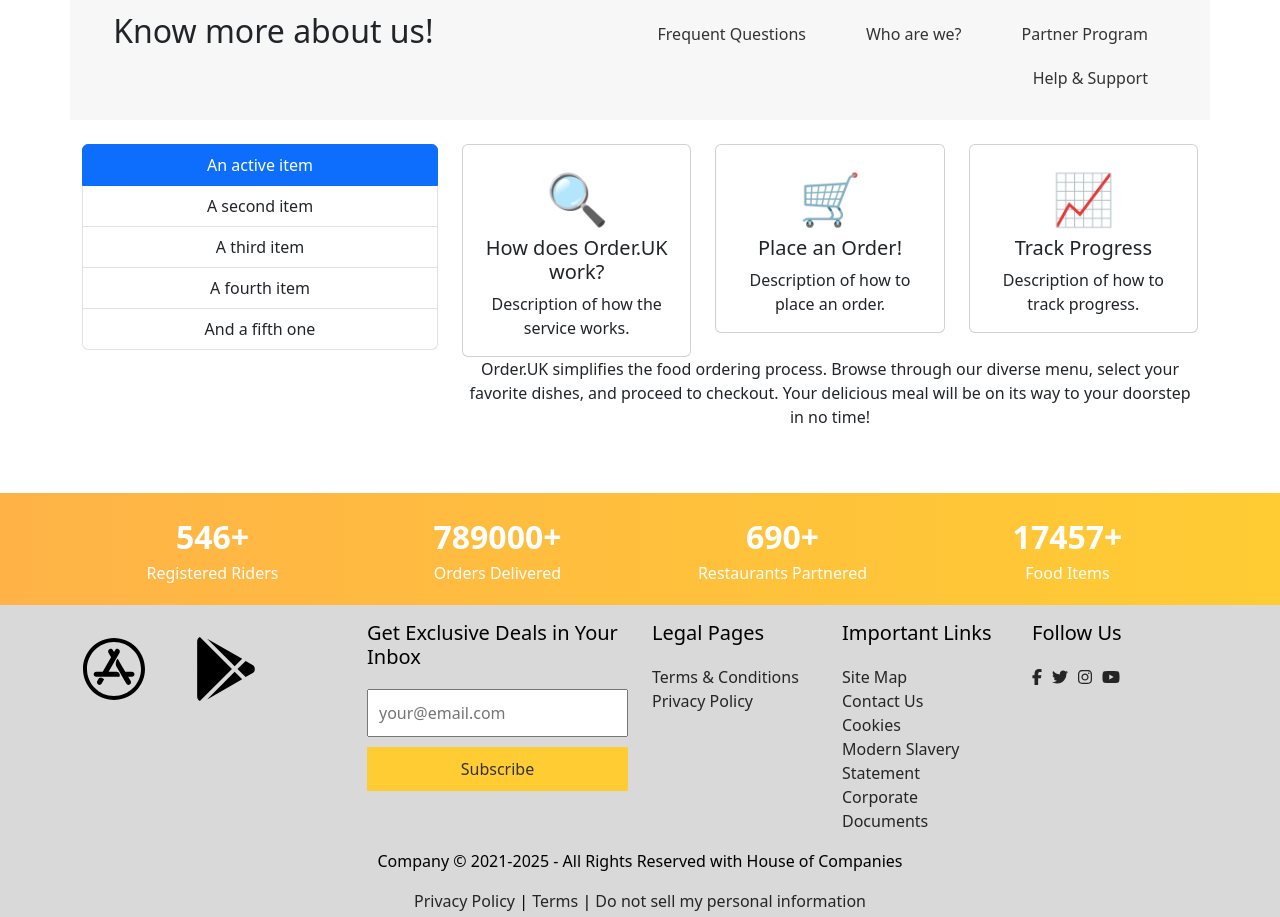
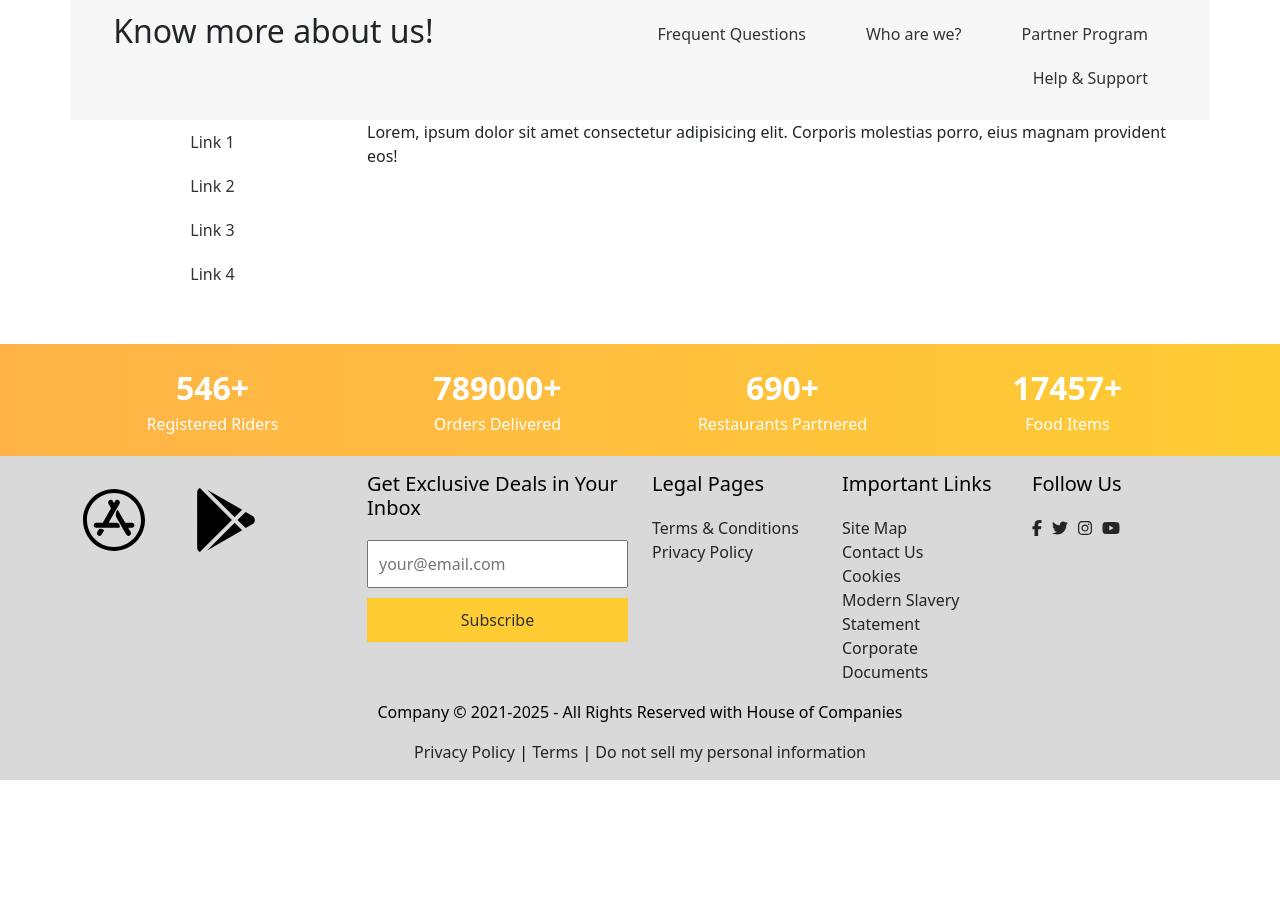
Before and after one commit to bijoymalaker/quickBite, a Vue app: page / in a window 1280 px wide. Shown: the part 2200-3117 px from the top of the page. After the commit the page ends 2980 px from the top, so only its background shows below. Built offline with nearby package versions, Linux system fonts and the light colour scheme.

Commit message:
about us complete

```diff
--- a/src/components/AboutUs.vue
+++ b/src/components/AboutUs.vue
@@ -18,7 +18,8 @@
                 </div>
 
                 <!-- Service cards -->
-            <div class="row text-center mt-4">
+                <!-- <div class="row text-center mt-4">
+
                     <div class="col-md-4">
                         <ul class="list-group">
                             <li class="list-group-item active" aria-current="true">An active item</li>
@@ -27,9 +28,8 @@
                             <li class="list-group-item">A fourth item</li>
                             <li class="list-group-item">And a fifth one</li>
                         </ul>
+                    </div>
 
-                </div>
-                <!-- How does Order.UK work? -->
                     <div class="col-md-8">
                         <div class="row">
                             <div class="col-md-4 service-card">
@@ -41,7 +41,7 @@
                                     </div>
                                 </div>
                             </div>
-                        <!-- Place an Order! -->
+
                             <div class="col-md-4 service-card">
                                 <div class="card">
                                     <div class="card-body">
@@ -51,7 +51,7 @@
                                     </div>
                                 </div>
                             </div>
-                        <!-- Track Progress -->
+
                             <div class="col-md-4 service-card">
                                 <div class="card">
                                     <div class="card-body">
@@ -61,17 +61,73 @@
                                     </div>
                                 </div>
                             </div>
+                        </div>
+                        <p class="text-center">Order.UK simplifies the food ordering process. Browse through our diverse
+                            menu, select your favorite dishes, and proceed to checkout. Your delicious meal will be on
+                            its
+                            way to your doorstep in no time!</p>
+                    </div>
+                </div> -->
+
+
+                <div class="row">
+                    <div class="col-3">
+                        <!-- Tab navs -->
+                        <div class="nav flex-column nav-pills text-center nav-item" id="v-pills-tab" role="tablist"
+                            aria-orientation="vertical">
+                            <a class="nav-link" id="v-pills-link1-tab" data-bs-toggle="pill" href="#v-pills-link1"
+                                role="tab" aria-controls="v-pills-link1" aria-selected="true">Link 1</a>
+                            <a class="nav-link" id="v-pills-link2-tab" data-bs-toggle="pill" href="#v-pills-link2"
+                                role="tab" aria-controls="v-pills-link2" aria-selected="false">Link 2</a>
+                            <a class="nav-link" id="v-pills-link3-tab" data-bs-toggle="pill" href="#v-pills-link3"
+                                role="tab" aria-controls="v-pills-link3" aria-selected="false">Link 3</a>
+                            <a class="nav-link" id="v-pills-link4-tab" data-bs-toggle="pill" href="#v-pills-link4"
+                                role="tab" aria-controls="v-pills-link4" aria-selected="false">Link 4</a>
+                        </div>
+                        <!-- Tab navs -->
+                    </div>
+
+                    <div class="col-9">
+                        <!-- Tab content -->
+                        <div class="tab-content" id="v-pills-tabContent">
+                            <div class="tab-pane fade show active" id="v-pills-link1" role="tabpanel"
+                                aria-labelledby="v-pills-link1-tab">
+                                Lorem, ipsum dolor sit amet consectetur adipisicing elit.
+                                Corporis molestias porro, eius magnam provident eos!
+                            </div>
+                            <div class="tab-pane fade" id="v-pills-link2" role="tabpanel"
+                                aria-labelledby="v-pills-link2-tab">
+                                Lorem ipsum dolor sit amet consectetur, adipisicing elit.
+                                Est, excepturi illo neque eaque error corrupti laborum alias
+                                veniam natus molestias in cupiditate magnam ratione voluptatem!
+                            </div>
+                            <div class="tab-pane fade" id="v-pills-link3" role="tabpanel"
+                                aria-labelledby="v-pills-link3-tab">
+                                Lorem ipsum, dolor sit amet consectetur adipisicing elit.
+                                Aspernatur, illum.
+                            </div>
+                            <div class="tab-pane fade" id="v-pills-link4" role="tabpanel"
+                                aria-labelledby="v-pills-link4-tab">
+                                Lorem ipsum, dolor sit amet consectetur adipisicing elit.
+                                Sequi quasi dicta qui porro eligendi nam doloribus vel minus ullam quam!
+                            </div>
+                        </div>
+                        <!-- Tab content -->
+                    </div>
+                </div>
 
 
             </div>
-                    <p class="text-center">Order.UK simplifies the food ordering process. Browse through our diverse
-                        menu, select your favorite dishes, and proceed to checkout. Your delicious meal will be on its
-                        way to your doorstep in no time!</p>
-                </div>
-            </div>
-        </div>
         </section>
     </div>
+
+
+
+
+
+
+
+
 </template>
 <script>
 export default {
@@ -87,6 +143,4 @@
 
 }
 </script>
-<style scoped>
-
-</style>
+<style scoped></style>
```
Lines whose indentation alone changed are shown as unchanged.
